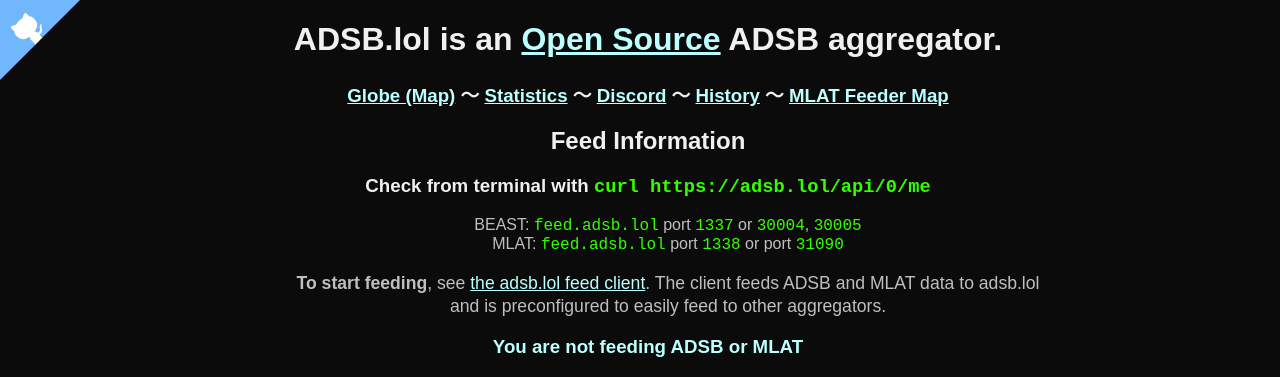
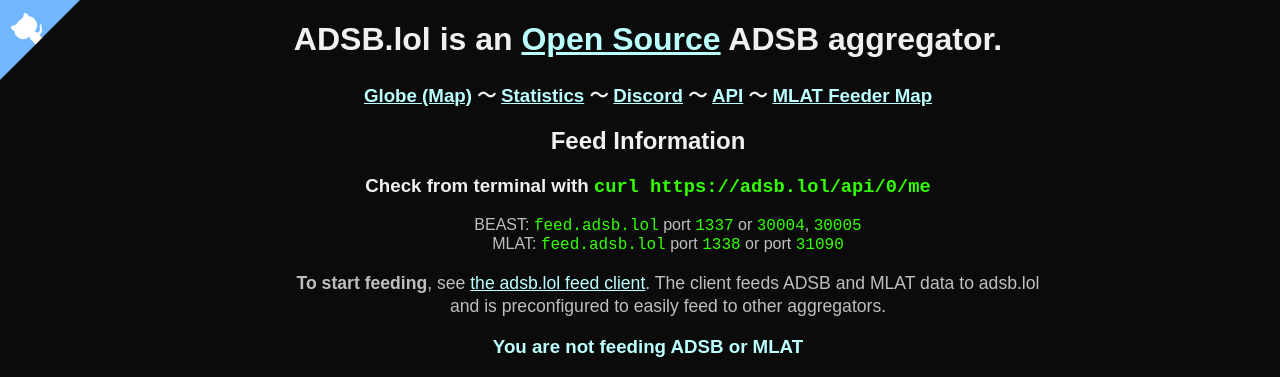
Before and after one commit to adsblol/api, a Python web app: template templates/index.html in a window 1280 px wide. Shown: the top 377 px of the page. Run offline with Jinja, Linux system fonts and the light colour scheme; the template is opened without the code that fills it, so the values that code supplies are empty.

Commit message:
index: Add API link

```diff
--- a/templates/index.html
+++ b/templates/index.html
@@ -6,7 +6,7 @@
         integrity="sha256-kLaT2GOSpHechhsozzB+flnD+zUyjE2LlfWPgU04xyI=" crossorigin="" />
     <script src="https://unpkg.com/leaflet@1.9.3/dist/leaflet.js"
         integrity="sha256-WBkoXOwTeyKclOHuWtc+i2uENFpDZ9YPdf5Hf+D7ewM=" crossorigin=""></script>
-    <title>ADSB.lol - Open Source ADSB Aggregation</title>
+    <title>ADSB.lol - The Open Source flight tracker</title>
     <style>
         /* Set the overall container to fit in top 10% of the screen */
         #container {
@@ -143,7 +143,7 @@
             <a href="https://globe.adsb.lol/">Globe (Map)</a> &#12316;
             <a href="https://adsb.lol/stats">Statistics</a> &#12316;
             <a href="https://adsb.lol/discord">Discord</a> &#12316;
-            <a href="https://history.adsb.lol">History</a> &#12316;
+            <a href="https://api.adsb.lol">API</a> &#12316;
             <a href="https://map.adsb.lol">MLAT Feeder Map</a>
         </h3>
 
```
